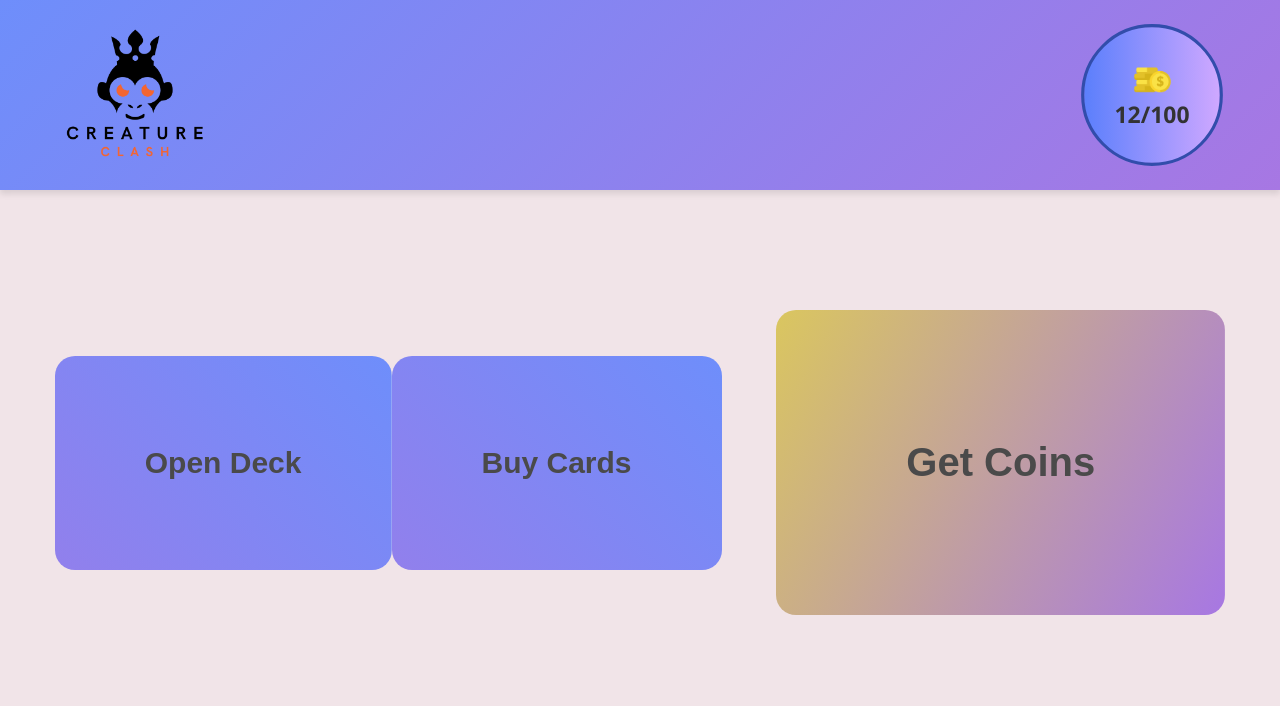
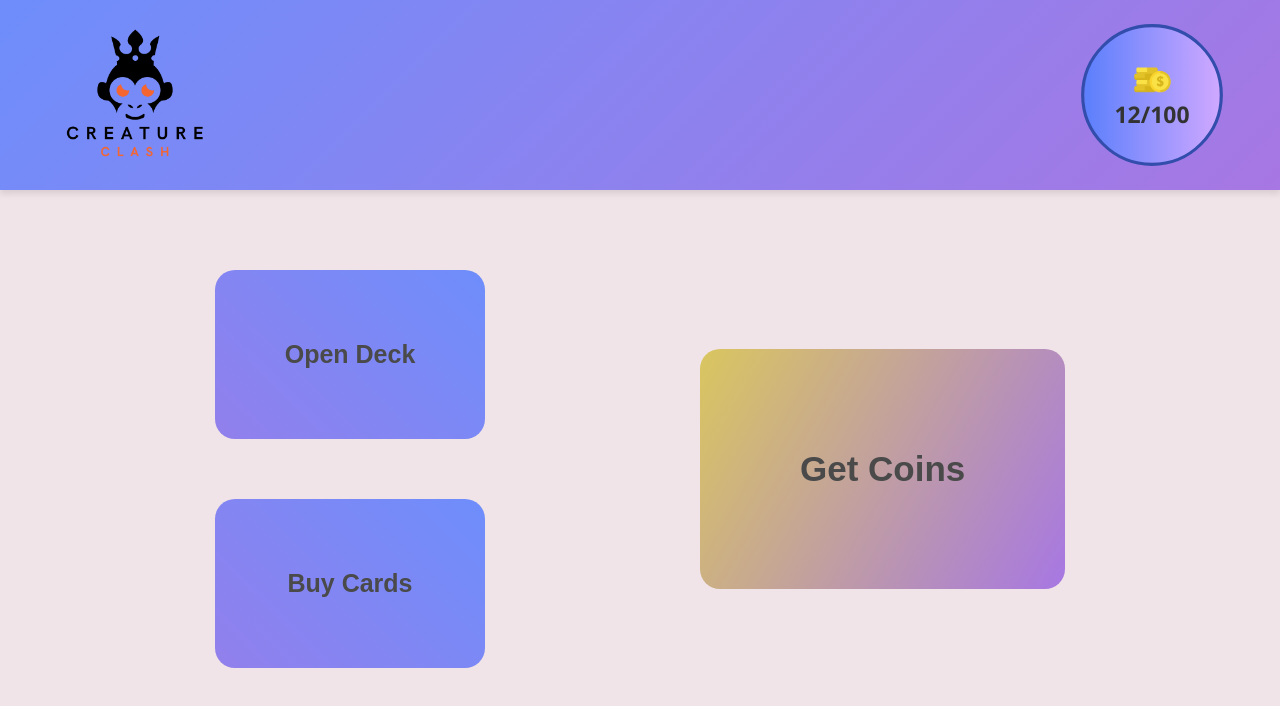
Before and after one commit to DamianoSchirinzi-Dev/anim-card-collector-app, a React (Create React App) app: page / in a window 1280 px wide. Shown: the top 706 px of the page. Built offline with nearby package versions, Linux system fonts and the light colour scheme.

Commit message:
Styling Change #2

```diff
--- a/src/components/StyledMainPageComponents.ts
+++ b/src/components/StyledMainPageComponents.ts
@@ -97,20 +97,39 @@ export const StyledControlsSection = styled.div`
   justify-content: space-evenly;
   align-items: center;
 
-  padding-top: 120px;
+  padding-top: 100px;
+  padding-top: 80px;
+
+  .topButtonMenu {
+    display: flex;
+    flex-direction: column;
+    gap: 60px;
+  }
 
   @media (max-width: 1200px) {
     flex-direction: column;
     justify-content: center;
     align-items: center;
 
-    padding-top: 40px;
+    padding: 60px 50px;
 
+    gap: 40px;
+
+    .topButtonMenu {
+      display: flex;
+      flex-direction: row;
+    }
+  }
+
+  @media (max-width: ${breakpoints.tablet}) {
     gap: 40px;
   }
 
-  @media (max-width: ${breakpoints.tablet}) {
-    gap: 30px;
+  @media (max-width: ${breakpoints.mobile}) {
+
+    .topButtonMenu {
+      gap: 20px;
+    }
   }
 `;
 
@@ -143,12 +162,12 @@ export const StyledButton = styled.button<StyledButtonProps>`
   }
 
   @media (max-width: ${breakpoints.tablet}) {
-    padding: 70px;
+    padding: 60px;
     font-size: ${({ size }) =>
       size ? mobileButtonFontSizes[size] : mobileButtonFontSizes.medium};
   }
 
   @media (max-width: ${breakpoints.mobile}) {
-    padding: 50px;
+    padding: 40px;
   }
 `;
--- a/src/helpers/sizes.js
+++ b/src/helpers/sizes.js
@@ -1,13 +1,13 @@
 export const paddingSizes = {
     small: '20px',
-    medium: '90px',
-    large: '130px',
+    medium: '70px',
+    large: '100px',
   };
 
   export const buttonFontSizes = {
     small: '20px',
-    medium: '30px',
-    large: '40px',
+    medium: '25px',
+    large: '35px',
   };
 
   export const mobileButtonFontSizes = {
```
